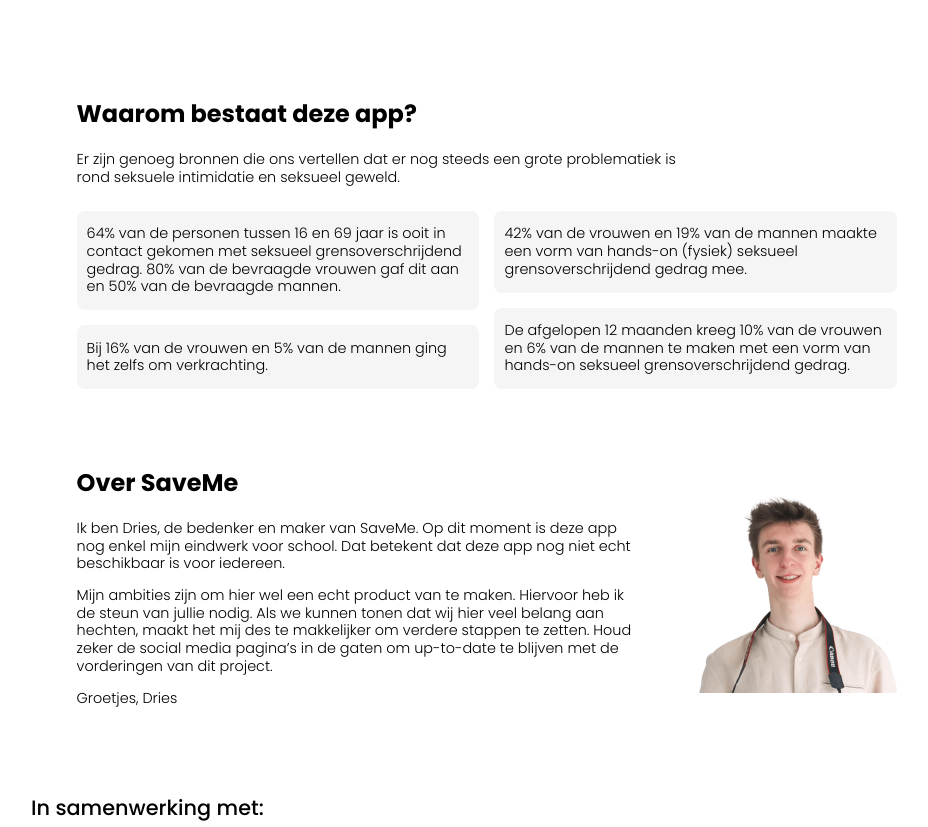
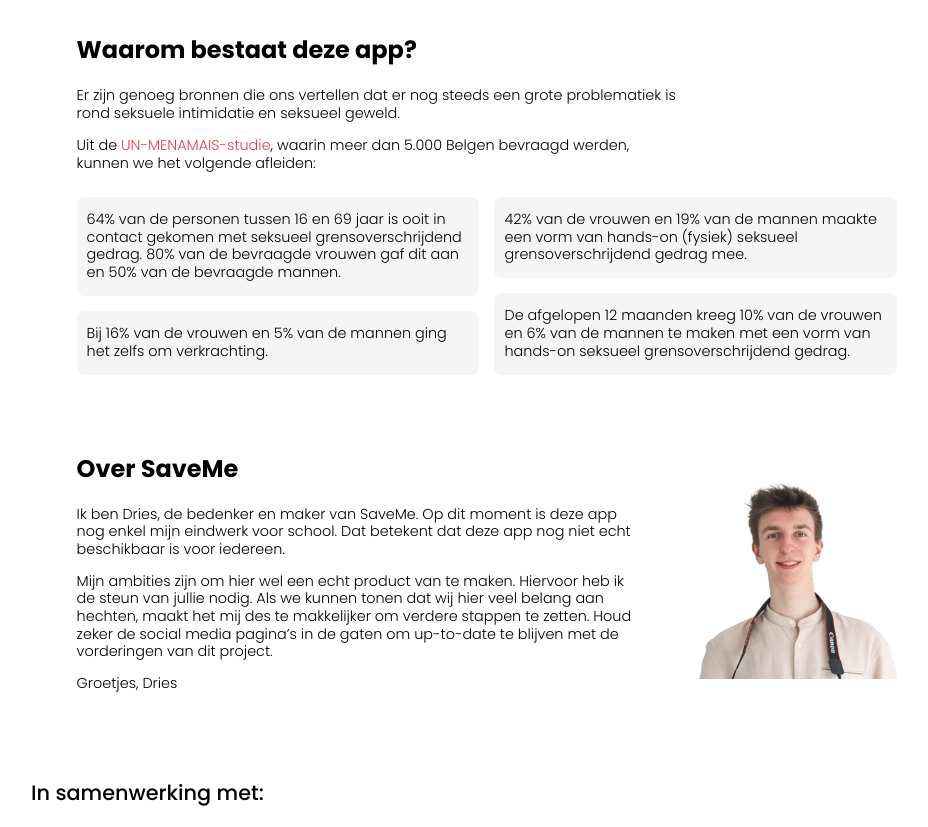
Before and after one commit to DriesVanmierlo/portfolio-site, a React (Create React App) app: page /saveme in a window 1280 px wide. Shown: the part 1920-2747 px from the top of the page, without its empty margins (153-1081 px from the left). Built offline with nearby package versions, Linux system fonts and the light colour scheme.

Commit message:
feat: links to UN-MENAMAIS and JEZ

```diff
--- a/src/saveme/components/Banner.js
+++ b/src/saveme/components/Banner.js
@@ -23,6 +23,8 @@
             <a
               href="https://www.instagram.com/savemeappp/"
               className="button-solid"
+              target="_blank"
+              rel="noreferrer"
             >
               Blijf up-to-date!
             </a>
--- a/src/saveme/components/Footer.js
+++ b/src/saveme/components/Footer.js
@@ -11,13 +11,15 @@
       <ContentView className="partner-section">
         <div className="content-container">
           <Subtitle>In samenwerking met:</Subtitle>
-          <figure className="partner-figure">
-            <img
-              className="partner-image"
-              src={logoJEZ}
-              alt="Dries Vanmierlo"
-            />
-          </figure>
+          <a
+            href="https://www.jezofficial.be/"
+            target="_blank"
+            rel="noreferrer"
+          >
+            <figure className="partner-figure">
+              <img className="partner-image" src={logoJEZ} alt="JEZ! logo" />
+            </figure>
+          </a>
         </div>
       </ContentView>
       <div className="footer-container">
@@ -27,7 +29,7 @@
               <img
                 className="footer-image"
                 src={savemeLogo}
-                alt="Dries Vanmierlo"
+                alt="SaveMe logo"
               />
             </figure>
             <div className="footer-links-container">
--- a/src/saveme/components/Why.js
+++ b/src/saveme/components/Why.js
@@ -11,6 +11,18 @@
         <Paragraph>
           Er zijn genoeg bronnen die ons vertellen dat er nog steeds een grote
           problematiek is rond seksuele intimidatie en seksueel geweld.
+        </Paragraph>
+        <Paragraph>
+          Uit de{" "}
+          <a className="saveme-link"
+            href="https://www.belspo.be/belspo/brain-be/projects/FinalReports/UN-MENAMAIS_FinalRep_v2.pdf"
+            target="_blank"
+            rel="noreferrer"
+          >
+            UN-MENAMAIS-studie
+          </a>
+          , waarin meer dan 5.000 Belgen bevraagd werden, kunnen we het volgende
+          afleiden:
         </Paragraph>
         <div className="info-list-container">
           <div className="info-cards-container">
--- a/src/saveme/styles/landing.css
+++ b/src/saveme/styles/landing.css
@@ -9,6 +9,14 @@
 .container {
   min-height: 100vh;
   background-color: var(--neutral_100);
+}
+
+.saveme-link {
+  color: var(--primary_500);
+  text-decoration: none;
+}
+.saveme-link:hover {
+  text-decoration: underline;
 }
 
 .header {
@@ -167,6 +175,10 @@
 .section {
   padding-top: 64px;
   padding-bottom: 64px;
+}
+
+.what-container {
+  padding-bottom: 0;
 }
 
 .content-container {
```
